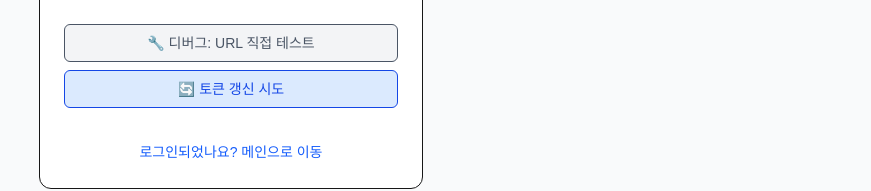
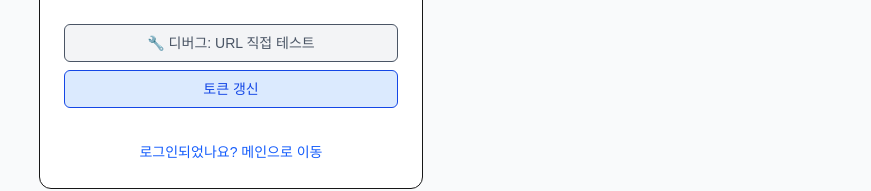
Before and after one commit to QANDDING/QANDDING-frontend, a Next.js app in the folder dding-quan/: page /login in a window 1280 px wide. Shown: the part 439-630 px from the top of the page, without its empty margins (409-1280 px from the left). Built offline with nearby package versions, Linux system fonts and the light colour scheme; no server answers.

Commit message:
REFACTOR : 리프래쉬 토큰 재발급 버튼 수정

```diff
--- a/dding-quan/src/app/login/page.tsx
+++ b/dding-quan/src/app/login/page.tsx
@@ -98,7 +98,7 @@ export default function LoginPage() {
             }}
             className='w-full px-4 py-2 text-sm bg-blue-100 border rounded-md hover:bg-blue-200 text-blue-700'
           >
-            🔄 토큰 갱신 시도
+            토큰 갱신
           </button>
         </div>
         <div className='pt-2 text-center'>
```
